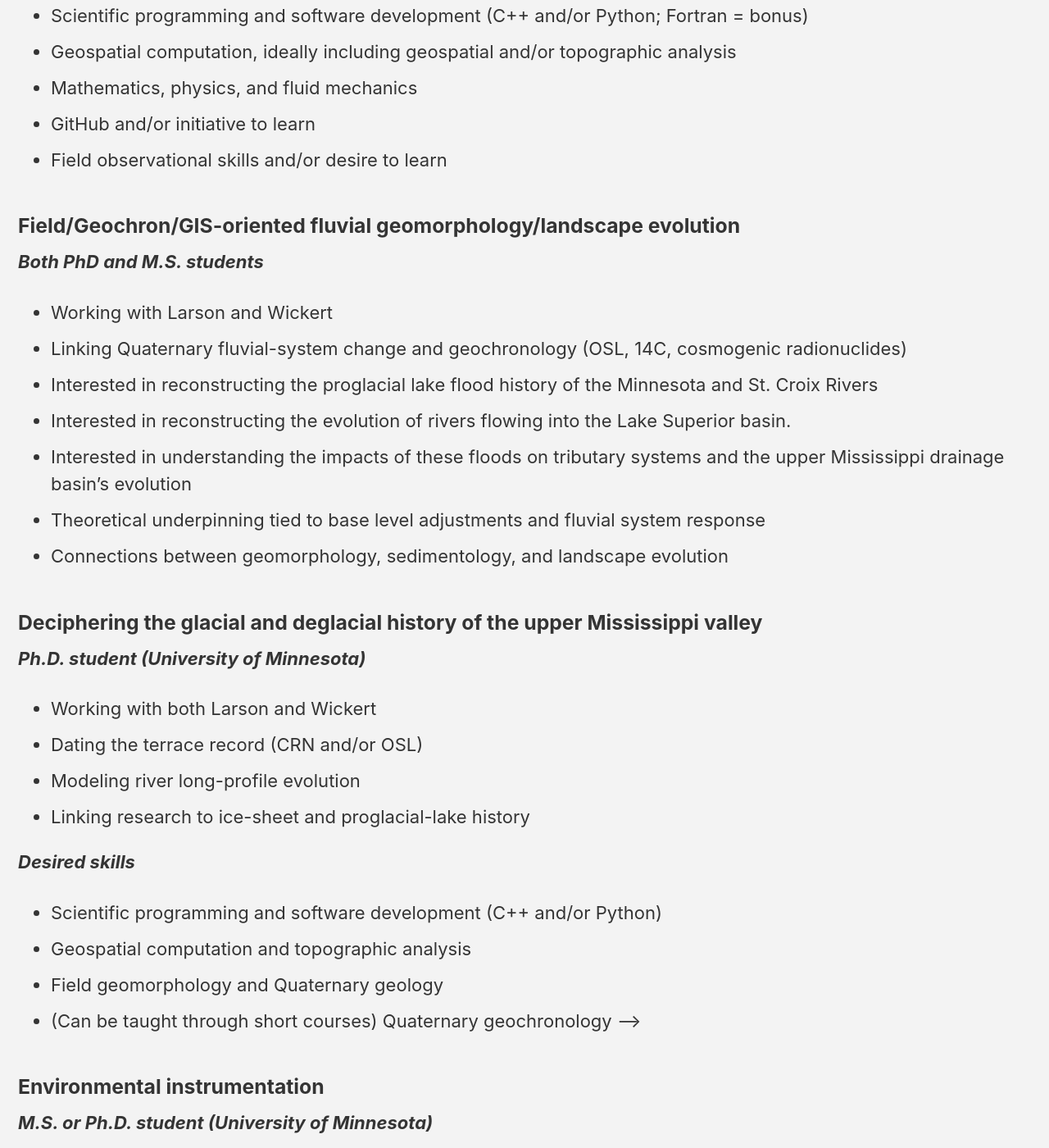
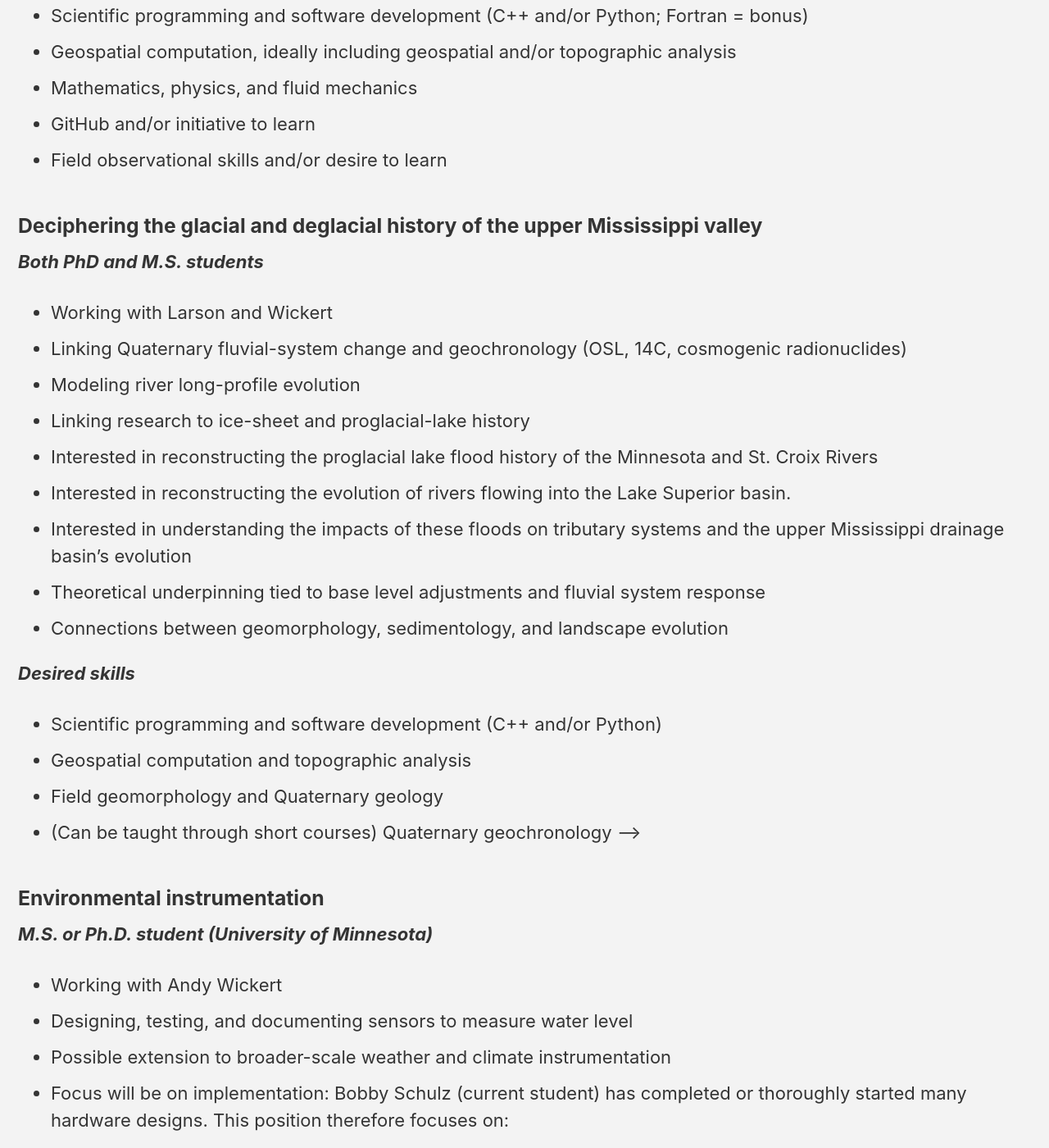
Before and after one commit to MNiMORPH/MNiMORPH.github.io, a Jekyll site: the page built from _pages/prospective.md, in a window 1280 px wide and 1400 px high, scrolled down 3942 px. Shown: the whole window at 82% size. Built offline with Jekyll 4.4.1, drawn with Linux system fonts in a browser that asks for light colours; cached includes are drawn as plain includes; nearby versions of some CDN libraries.

Commit message:
Update prospective.md

```diff
--- a/_pages/prospective.md
+++ b/_pages/prospective.md
@@ -84,27 +84,19 @@ Nilay filled this
 * Geospatial computation and topographic analysis
 * Mathematics, physics, and fluid mechanics -->
 
-### Field/Geochron/GIS-oriented fluvial geomorphology/landscape evolution
+### Deciphering the glacial and deglacial history of the upper Mississippi valley
 
 ***Both PhD and M.S. students***
 
 * Working with Larson and Wickert
 * Linking Quaternary fluvial-system change and geochronology (OSL, 14C, cosmogenic radionuclides)
+* Modeling river long-profile evolution
+* Linking research to ice-sheet and proglacial-lake history
 * Interested in reconstructing the proglacial lake flood history of the Minnesota and St. Croix Rivers
 * Interested in reconstructing the evolution of rivers flowing into the Lake Superior basin.
 * Interested in understanding the impacts of these floods on tributary systems and the upper Mississippi drainage basin's evolution
 * Theoretical underpinning tied to base level adjustments and fluvial system response
 * Connections between geomorphology, sedimentology, and landscape evolution
-
-
-### Deciphering the glacial and deglacial history of the upper Mississippi valley
-
-***Ph.D. student (University of Minnesota)***
-
-* Working with both Larson and Wickert
-* Dating the terrace record (CRN and/or OSL)
-* Modeling river long-profile evolution
-* Linking research to ice-sheet and proglacial-lake history
 
 ***Desired skills***
 
```
